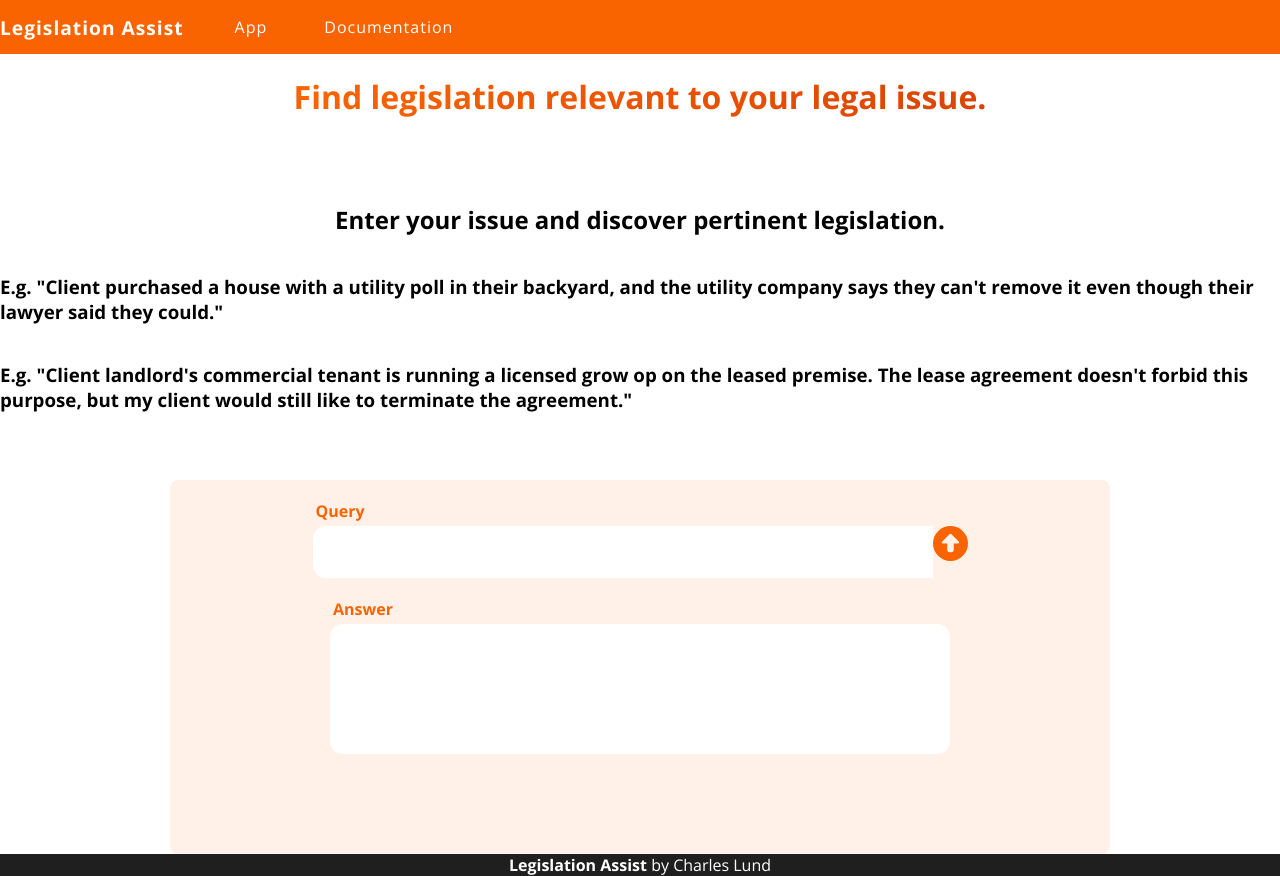
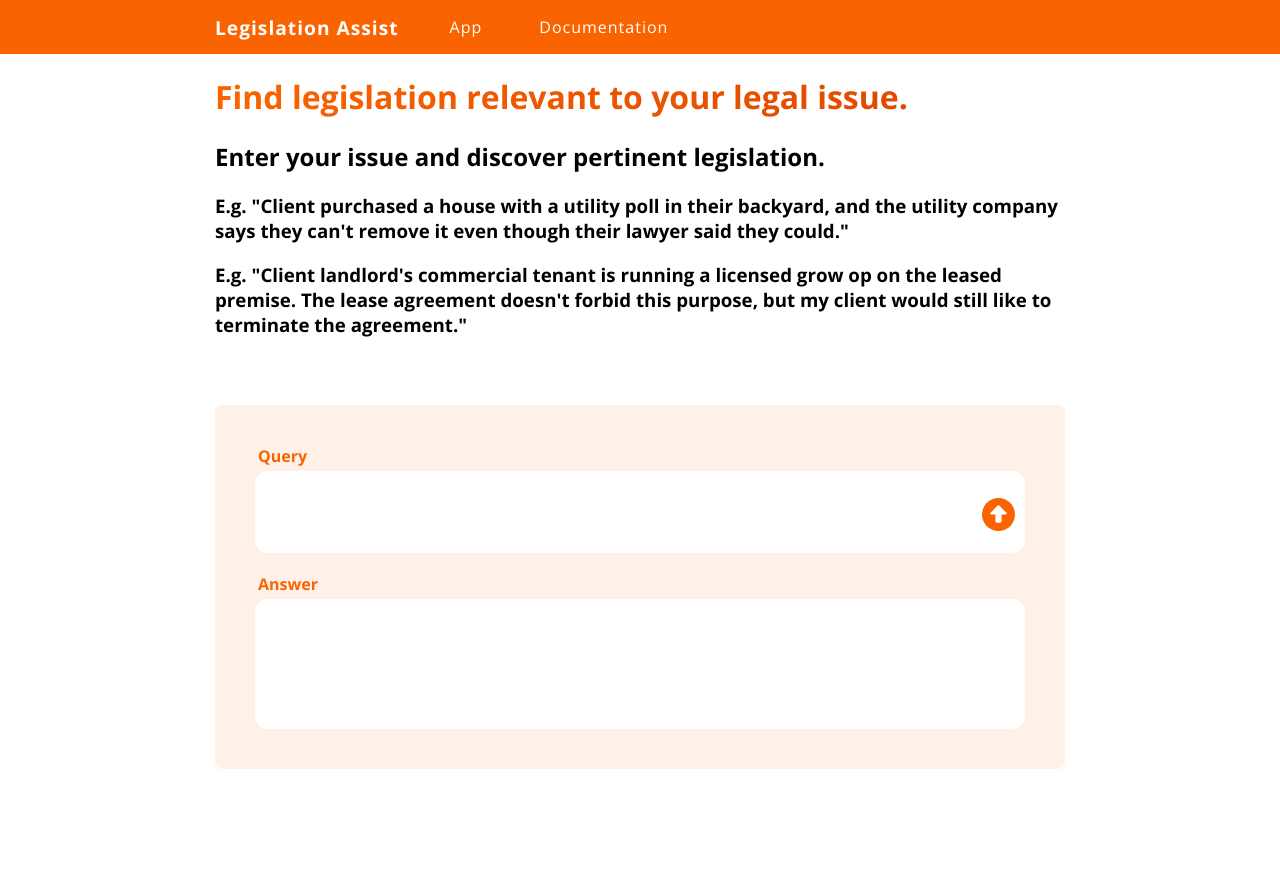
Before and after one commit to cyanomethyl/legislation_assist, a Django app: page / in a window 1280 px wide. After the commit the page ends 769 px from the top, so only its background shows below. Run offline with Django 3.2, Linux system fonts and the light colour scheme.

Commit message:
JS changes. Some Open AI API call messages object changes. Some HTML changes on index page.

```diff
--- a/legislationQuery/templates/base.html
+++ b/legislationQuery/templates/base.html
@@ -1,3 +1,4 @@
+{% load static %}
 <!DOCTYPE html>
 <html lang="en">
 <head>
@@ -13,5 +14,5 @@
 
 {% endblock %}
 </main>
-{% include 'legislationQuery/partials/footer.html' %}
 </body>
+<script src="{% static 'js/scripts.js' %}"></script>
--- a/legislationQuery/templates/legislationQuery/index.html
+++ b/legislationQuery/templates/legislationQuery/index.html
@@ -2,12 +2,12 @@
 {% load static %}
 
 {% block content %}
-
-<h1> Find legislation relevant to your legal issue.<h1>
-
+<div id="headings">
+    <h1> Find legislation relevant to your legal issue.<h1>
     <h2> Enter your issue and discover pertinent legislation. </h2>
     <h3> E.g. "Client purchased a house with a utility poll in their backyard, and the utility company says they can't remove it even though their lawyer said they could."</h3>
     <h3> E.g. "Client landlord's commercial tenant is running a licensed grow op on the leased premise. The lease agreement doesn't forbid this purpose, but my client would still like to terminate the agreement." </h3>
+</div>
 
 <div id="query-answer-container">
     <div class="field-label-and-field">
@@ -23,7 +23,11 @@
         <div class="field-label">
             Answer
         </div>
-        <div class="field" id="answer-field">
+        <div class="field" id="answer-field-and-spinner">
+            <img id='spinner' src="{% static 'images/spinner.svg' %}">
+            <div id="answer-field">
+
+            </div>
         </div>
     </div>
 </div>
--- a/legislationQuery/views.py
+++ b/legislationQuery/views.py
@@ -2,7 +2,9 @@
 from django.template.loader import render_to_string
 from django.http import HttpResponse
 from .models import LegislationQuery
+from django.utils.safestring import mark_safe
 import os
+import markdown
 import httpx
 import asyncio
 import json
@@ -35,9 +37,17 @@
 def open_ai_connect(request):
 
     if (request.method) == 'POST':
+
+        # Insert rate limiter here.
+
+
         parsed_json = json.loads(request.body)
         user_query = parsed_json.get('userQuery')
-        print("user's query:", user_query)
+        # Backend check to prevent DB calls when user hasn't input a question. This is a redundancy in case an user disables specific JS code that prevents calls to backend.
+        if user_query == ' ':
+            html_insert = render_to_string('legislationQuery/partials/queries-and-answers.html', {'user_query':user_query,})
+            return HttpResponse(html_insert)
+
 
         # Using async in order not to have to poll/auto refresh, and instead receive a real time response.
         client = AsyncOpenAI(
@@ -51,10 +61,11 @@
             chat_completion = await client.chat.completions.create(
             messages=[
                 {'role': 'user', 'content': user_query},
-                {'role': 'system', 'content': '''You are a lawyer writing a research memo. Provide a list of legislation (i.e. statutes, regulations and by-laws) relevant to the legal issue the user has asked about. Include a lot of legislation, be very inclusive. Format
+                {'role': 'system', 'content': '''You are a lawyer writing a research memo. Only provide a list of legislation (i.e. statutes, regulations and by-laws) relevant to the legal issue. Include a lot of legislation. Format
                  it by title of the legislation, and a detailed summary of what the legislation is about, and a detailed explanation of why it might apply to the legal issue.'''},
-                 {'role': 'system', 'content': '''Do not answer any questions that aren't related to providing legislation. If such a question is asked, just reply with "Unfortunately, Legislation Assist is limited
-                  to the provision of references to legislation for legal issues. It is unable to provide answers to other queries."'''},
+                {'role': 'system', 'content': '''Do not answer any questions that aren't related to providing legislation.'''},
+                {'role': 'system', 'content': '''Ask for a jurisdiction if one isn't provided.'''},
+
             ],
             model='gpt-4o-2024-08-06',
             temperature=1,
@@ -65,17 +76,17 @@
 
         answer_from_gpt = asyncio.run(main())
 
+
         answer_processed = answer_from_gpt.choices[0].message.content
-
 
         print(answer_processed)
 
+        html_answer_processed = markdown.markdown(answer_processed)
 
-        context = {
-            'user_query': user_query,
-            'answer_from_gpt': answer_processed,
-        }
 
-        html_insert = render_to_string('legislationQuery/partials/queries-and-answers.html', context)
+        print(html_answer_processed)
+
+
+        html_insert = render_to_string('legislationQuery/partials/queries-and-answers.html', {'user_query':user_query, 'html_answer_processed':mark_safe(html_answer_processed),})
 
         return HttpResponse(html_insert)
--- a/static/css/styles.css
+++ b/static/css/styles.css
@@ -1,3 +1,4 @@
+
 html{
     height:100%;
 }
@@ -20,7 +21,7 @@
 
 }
 #nav-inner{
-    width: 1280px;
+    width: 850px;
     display:flex;
     align-items: center;
     margin-left: auto;
@@ -42,22 +43,6 @@
     border: 0px solid transparent;
     background-color: transparent;
 }
-footer {
-    width:100%;
-    height: 180px;
-    background: #1F1F1F;
-    display:flex;
-    align-items:center;
-    justify-content:center;
-}
-#footer-text{
-    color:white;
-    width: 1280px;
-    text-align: center;
-}
-#footer-text a{
-    color:white;
-}
 a {
     text-decoration: none;
     color: black;
@@ -71,7 +56,7 @@
 
 }
 main{
-width: 1280px;
+width: 850px;
 height:100%;
 display: flex;
 flex-direction: column;
@@ -79,7 +64,7 @@
 text-align: left;
 }
 #heading{
-    width:1280px;
+    width:850px;
     text-align:center;
     margin-left: auto;
     margin-right: auto;
@@ -140,17 +125,18 @@
     align-items:center;
     margin-top: 50px;
     gap:20px;
-    width: 900px;
-    height: 900px;
+    width: 100%;
+    min-height: 315px;
     background-color: #fff1e8;
     border-radius:8px;
-    padding: 20px;
+    box-sizing: border-box;
+    padding: 40px;
 }
 .field-label-and-field{
 
 }
 .field-label{
-    width:600px;
+    width:750px;
     margin-bottom:4px;
     padding-left:3px;
     color:#FA6400;
@@ -160,7 +146,12 @@
     border-radius: 13px;
     overflow: hidden;
     display:flex;
-
+    background: white;
+    width: 750px;
+    padding-left:10px;
+    padding-right:10px;
+    padding-top:15px;
+    padding-bottom: 15px;
 
 }
 #button-submit-query{
@@ -169,14 +160,21 @@
     width: 35px;
     background-size: 100%;
     background-repeat: no-repeat;
+    margin-top: auto;
+    margin-bottom: 5px;
+    margin-left: 5px;
 }
 #button-submit-query:hover {
     filter: brightness(130%);
     cursor: pointer;
 }
+#button-submit-query:active {
+    height: 37px;
+    width: 37px;
+}
 .field {
     resize: none;
-    width: 600px;
+    width: 750px;
     padding-left:10px;
     padding-right:10px;
     padding-top:15px;
@@ -192,10 +190,13 @@
 [contenteditable] {
     outline: 0px;
 }
-#answer-field{
+#answer-field-and-spinner{
     border-radius: 13px;
     min-height: 100px;
 
+}
+#answer-field ol{
+    list-style-type: circle;
 }
 
 ul{
@@ -212,3 +213,17 @@
     font-size: 1.2rem;
 
 }
+
+/*********** INDEX PAGE *************/
+#headings {
+
+}
+#spinner {
+    display: none;
+    margin-left: auto;
+    margin-right: auto;
+    margin-top: auto;
+    margin-bottom: auto;
+    width: 75px;
+    height: 75spx;
+}
--- a/static/js/scripts.js
+++ b/static/js/scripts.js
@@ -31,9 +31,17 @@
     const csrfToken = getCookie('csrftoken');
     const buttonSubmitQuery = document.querySelector('#button-submit-query');
     buttonSubmitQuery.addEventListener('click', function() {
-    const userQuery = document.querySelector('#query-field').textContent;
-    console.log(userQuery)
+    const userQuery = document.querySelector('#query-field');
+    const userAnswer = document.querySelector('#answer-field');
+    /* Prevents backend calls and therefore DB calls when the user hasn't input a question */
+    if (userQuery.textContent === '') {
+        console.log('sadfs')
+        userAnswer.innerHTML = 'You need to input a query.';
+        return;
+        }
 
+    userAnswer.innerHTML = '';
+    document.querySelector('#spinner').style.display = 'flex';
 
     fetch('/open-ai-connect/', {
         method: 'POST',
@@ -42,14 +50,15 @@
             'X-CSRFToken': csrfToken,
         },
         body: JSON.stringify({
-            userQuery: userQuery
+            userQuery: userQuery.textContent
         })
     })
    .then(function(response) {
+
     return response.text()})
    .then(function(answer) {
-    console.log(answer)
-        document.querySelector('#answer-field').innerHTML = answer;
+    document.querySelector('#spinner').style.display = 'none';
+    document.querySelector('#answer-field').innerHTML = answer;
    })
    .catch(function(error) {
     console.error('Error:', error)
```
Also changed, not shown: legislationQuery/templates/legislationQuery/partials/queries-and-answers.html (+8 -1 lines), static/images/spinner.svg (added).
